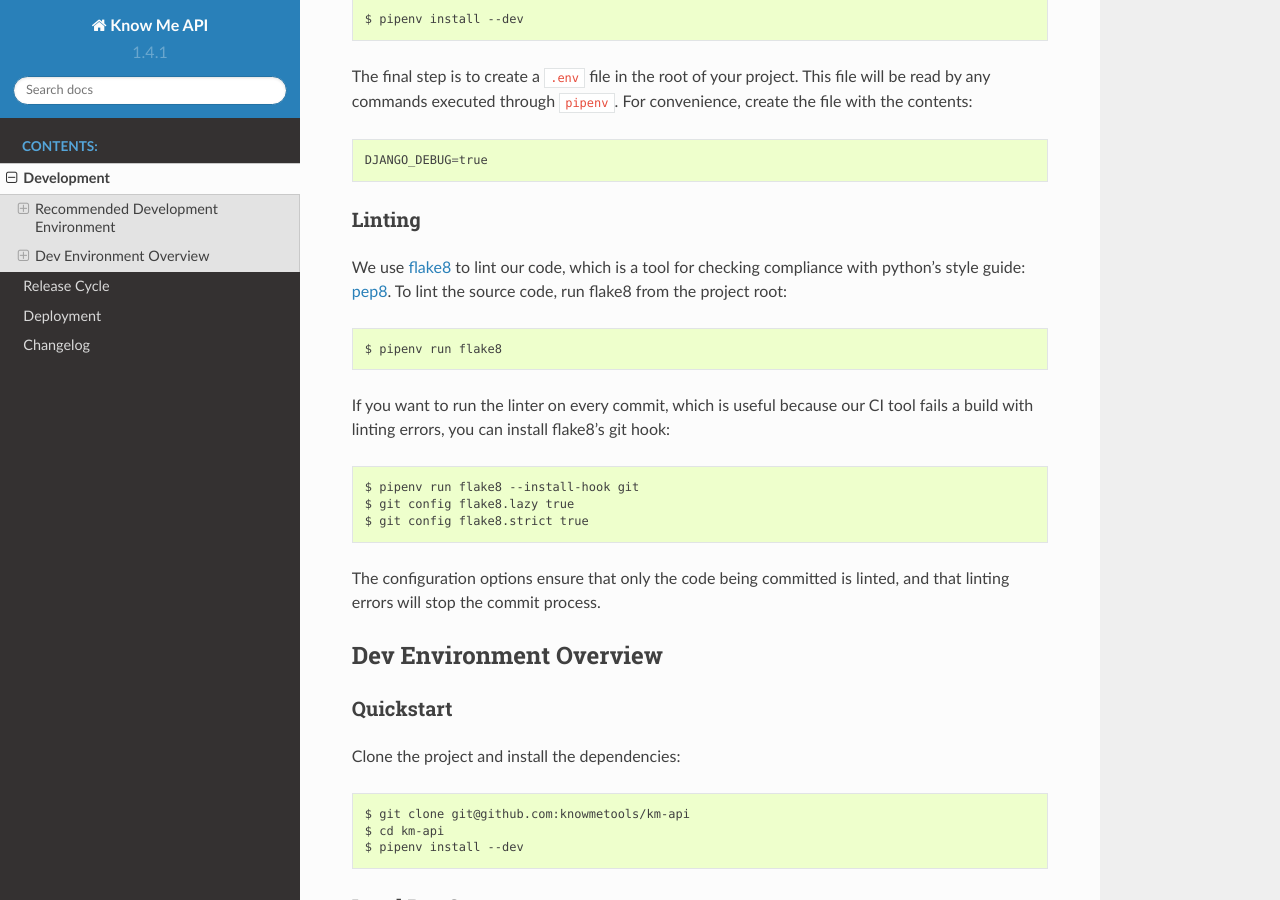
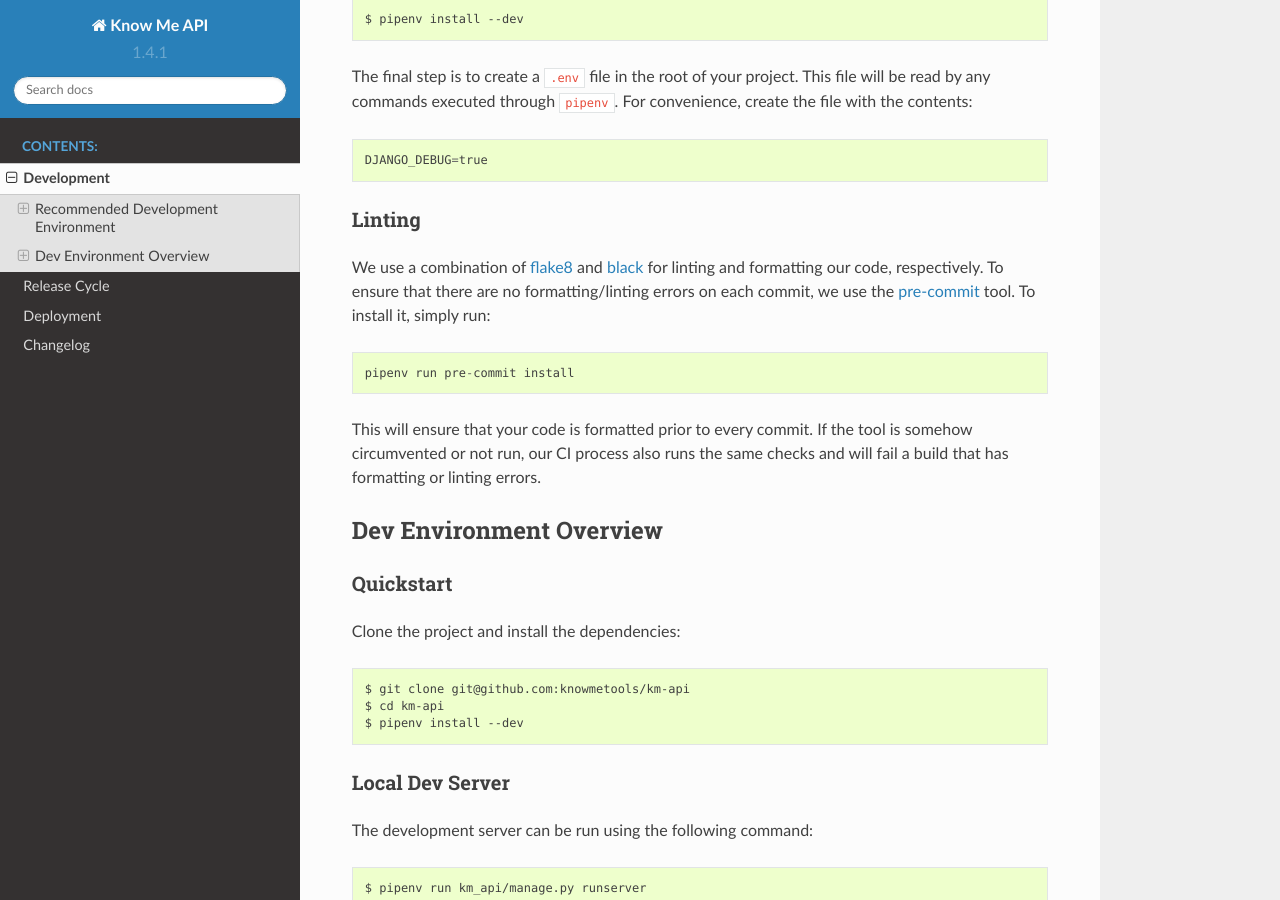
Before and after one commit to knowmetools/km-api, a Sphinx documentation site: the page built from docs/development.rst, in a window 1280 px wide and 900 px high, scrolled down 1100 px. Built offline with Sphinx 7.4.7 and the Read the Docs theme 2.0.0, drawn with Linux system fonts in a browser that asks for light colours; pages that are not in the unit, such as notebooks, are missing from menus.

Commit message:
Use pre-commit to run formatting/linting checks.

```diff
--- a/docs/development.rst
+++ b/docs/development.rst
@@ -53,17 +53,11 @@ The final step is to create a ``.env`` file in the root of your project. This fi
 Linting
 =======
 
-We use flake8_ to lint our code, which is a tool for checking compliance with python's style guide: pep8_. To lint the source code, run flake8 from the project root::
+We use a combination of flake8_ and black_ for linting and formatting our code, respectively. To ensure that there are no formatting/linting errors on each commit, we use the pre-commit_ tool. To install it, simply run::
 
-    $ pipenv run flake8
+    pipenv run pre-commit install
 
-If you want to run the linter on every commit, which is useful because our CI tool fails a build with linting errors, you can install flake8's git hook::
-
-    $ pipenv run flake8 --install-hook git
-    $ git config flake8.lazy true
-    $ git config flake8.strict true
-
-The configuration options ensure that only the code being committed is linted, and that linting errors will stop the commit process.
+This will ensure that your code is formatted prior to every commit. If the tool is somehow circumvented or not run, our CI process also runs the same checks and will fail a build that has formatting or linting errors.
 
 
 .. _dev-overview:
@@ -109,11 +103,12 @@ We use sphinx for building documentation, and the docs are automatically publish
     $ pipenv run make html
 
 
+.. _black: https://github.com/ambv/black
 .. _flake8: http://flake8.pycqa.org/en/latest/
 .. _git: https://git-scm.com/downloads
 .. _git-branching-model: http://nvie.com/posts/a-successful-git-branching-model/
 .. _git-flow: https://github.com/nvie/gitflow
-.. _pep8: https://www.python.org/dev/peps/pep-0008/
 .. _pipenv: https://pipenv.readthedocs.io/en/latest/
+.. _pre-commit: https://pre-commit.com/
 .. _pytest: https://docs.pytest.org/en/latest/
 .. _python36: https://www.python.org/downloads/release/python-367/
```
Also changed, not shown: pyproject.toml (added, +17 -0 lines), .pre-commit-config.yaml (added), .travis.yml, 2 other files.
